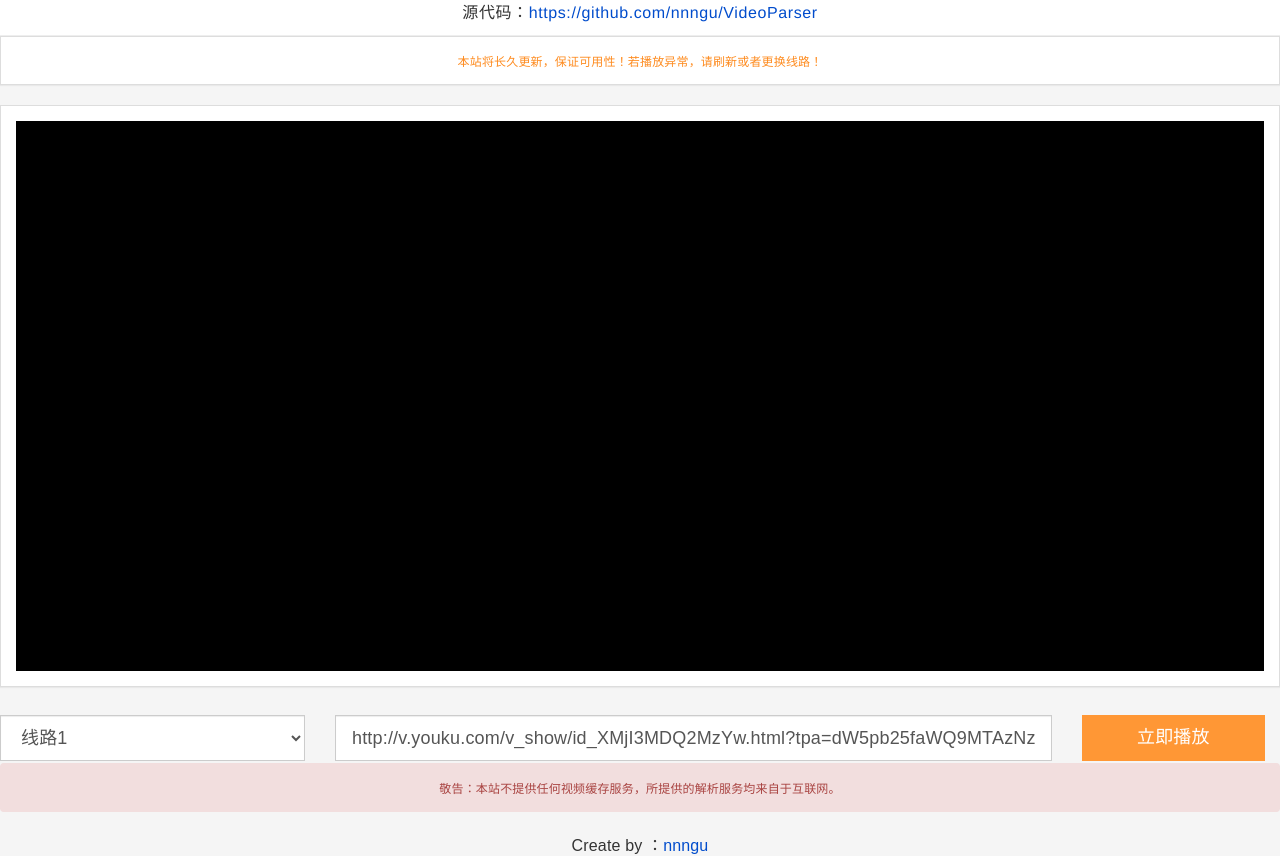
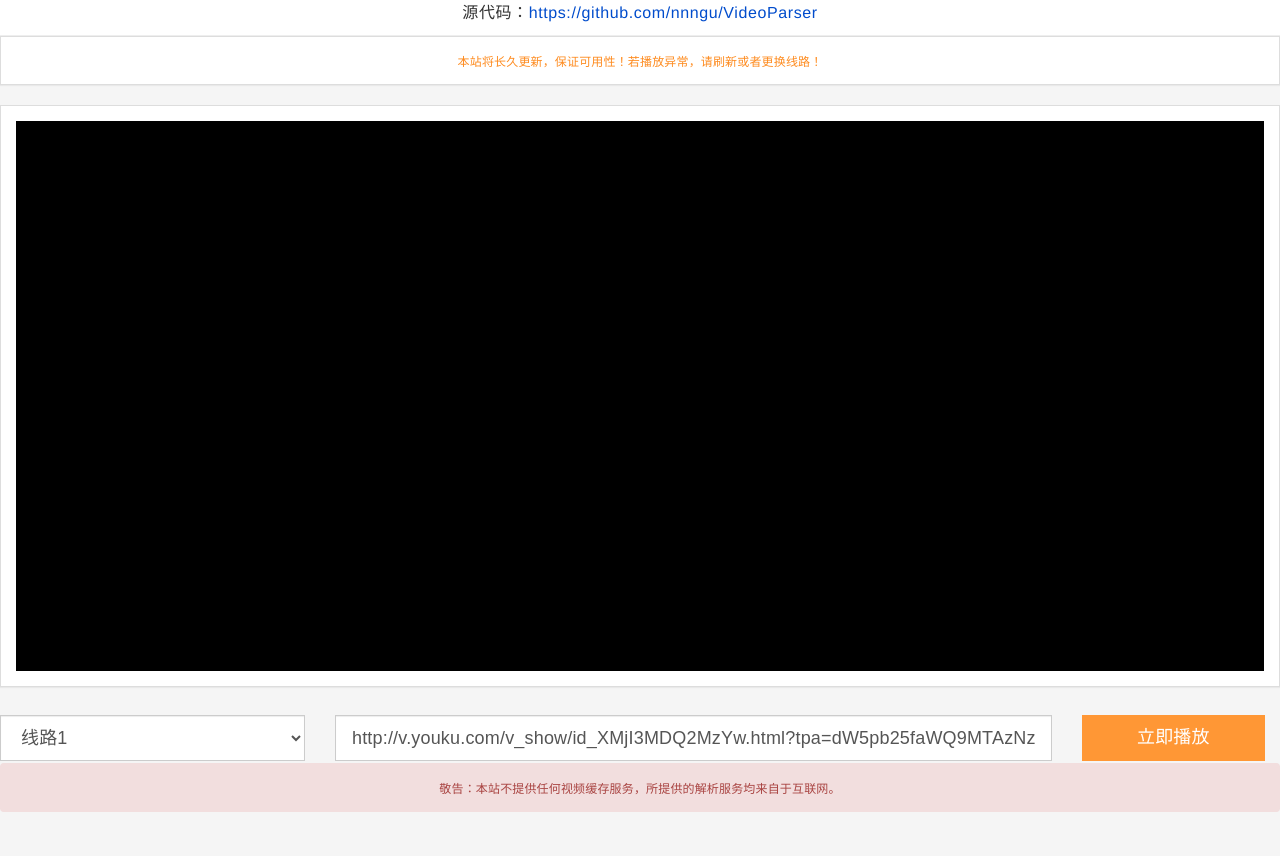
Before and after one commit to nnngu/VideoParser, a plain HTML site: page index.html in a window 1280 px wide. Shown: the part 42-898 px from the top of the page. After the commit the page ends 875 px from the top, so only its background shows below. Drawn offline with Linux system fonts and the light colour scheme.

Commit message:
modify index.html

```diff
--- a/index.html
+++ b/index.html
@@ -94,9 +94,9 @@
 
 <div>
     <div class="col-md-12" align="center">
-        <span style="font-size: 16px">
-            Create by ：<a href="https://github.com/nnngu" target="_blank">nnngu</a>
-        </span>
+        <!--<span style="font-size: 16px">-->
+            <!--Create by ：<a href="https://github.com/nnngu" target="_blank">nnngu</a>-->
+        <!--</span>-->
     </div>
     <br/>
     <br/>
```
